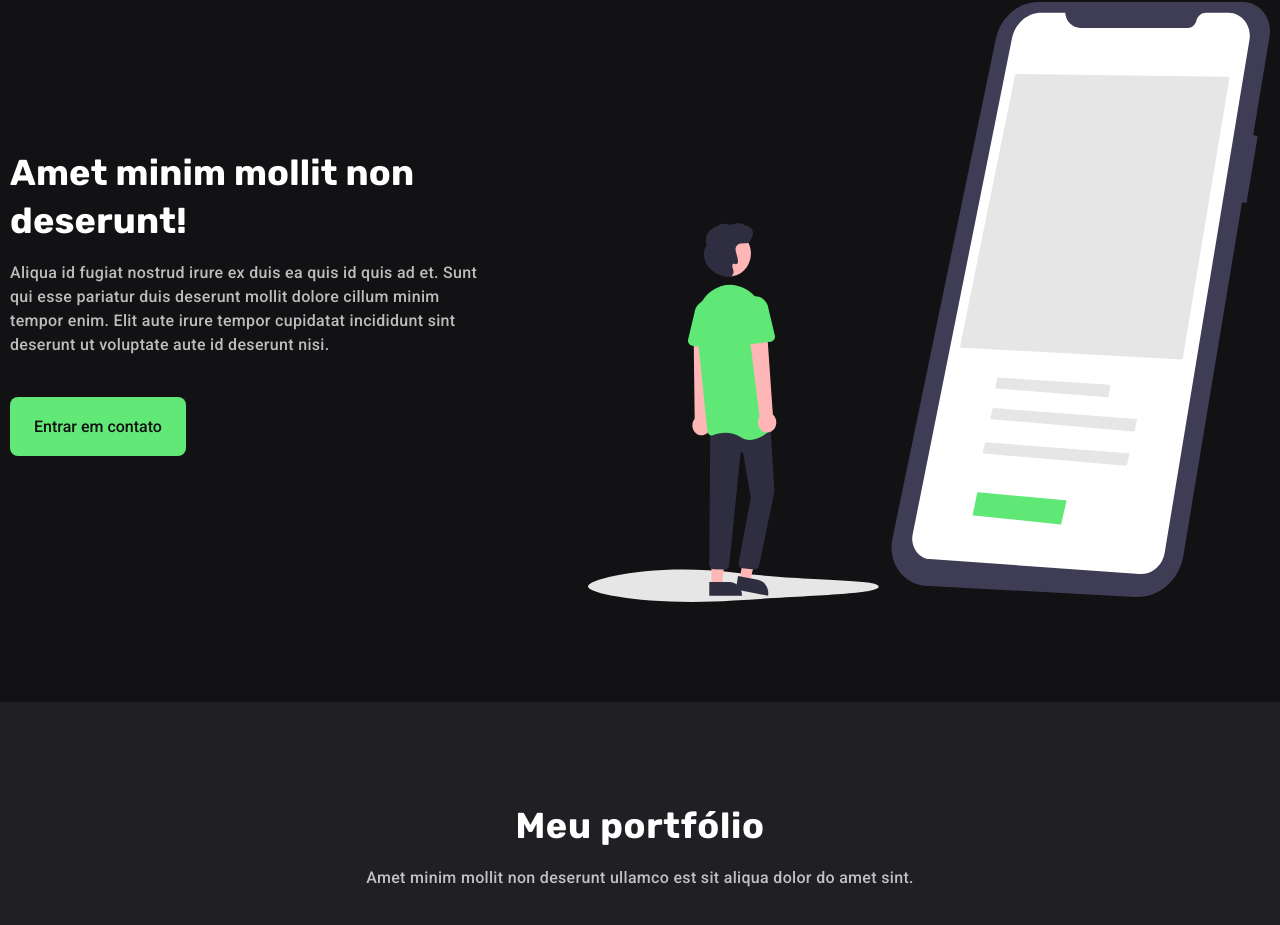
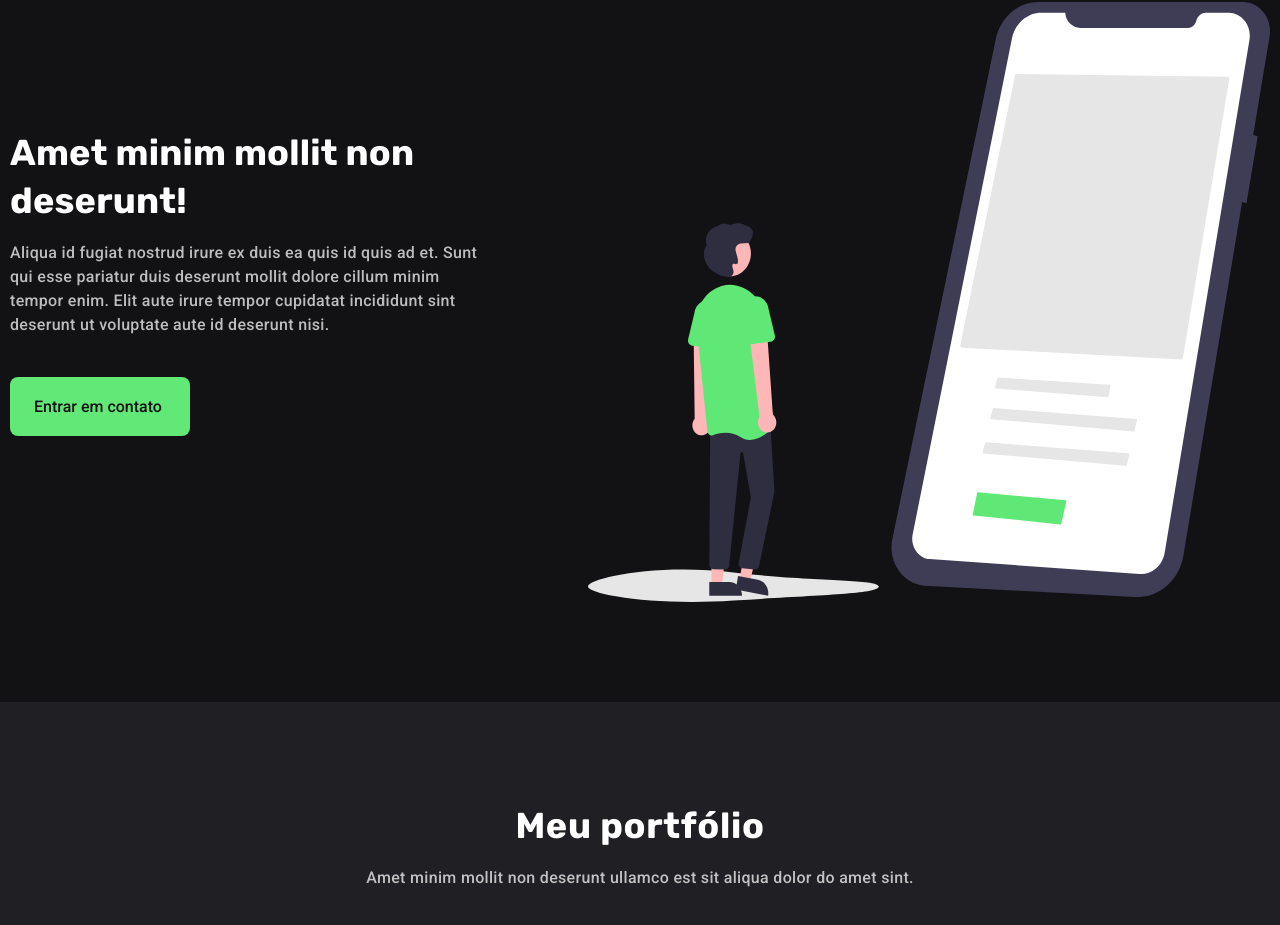
Before and after one commit to auggustus6/iniciodesign-web, a React (Vite) app: page / in a window 1280 px wide. Shown: the part 3454-4379 px from the top of the page. Built offline with nearby package versions, Linux system fonts and the light colour scheme.

Commit message:
Fix button fiveSection

```diff
--- a/src/components/Button/Button.jsx
+++ /dev/null
@@ -1,5 +0,0 @@
-const Button = ({ children, classname }) => {
-  return <button className={classname}>{children}</button>;
-};
-
-export default Button;
--- a/src/components/Button/Button.module.css
+++ /dev/null
@@ -1,38 +0,0 @@
-:root {
-  --primary: #61e876;
-}
-
-.btnPrimary {
-  padding: 1.2rem 2.4rem;
-  font-size: 16px;
-  font-weight: 500;
-  border-radius: 8px;
-  cursor: pointer;
-  transition: transform 0.3s ease;
-  background: var(--primary);
-  color: #121214;
-  border: none;
-}
-
-.btnPrimaryLarge {
-  padding: 2rem 2.4rem;
-  font-size: 16px;
-  font-weight: 500;
-  border-radius: 8px;
-  cursor: pointer;
-  transition: transform 0.3s ease;
-  background: var(--primary);
-  color: #121214;
-  border: none;
-}
-
-.btnPrimaryOutline {
-  font-size: 16px;
-  font-weight: 500;
-  border-radius: 8px;
-  padding: 2rem 2.4rem;
-  border: 1px solid var(--primary);
-  color: var(--primary);
-  background: black;
-  cursor: pointer;
-}
--- a/src/components/FiveSection/FiveSection.jsx
+++ b/src/components/FiveSection/FiveSection.jsx
@@ -1,6 +1,4 @@
 import styles from "./FiveSection.module.css";
-import stylesButton from "../Button/Button.module.css";
-import Button from "../Button/Button";
 import personAndPhone from "../../assets/personAndPhone.svg";
 
 const FiveSection = ({ text, paragraph }) => {
@@ -11,12 +9,16 @@ const FiveSection = ({ text, paragraph }) => {
           <div className={styles.contentText}>
             <h1>{text}</h1>
             <p>{paragraph}</p>
-            <Button classname={stylesButton.btnPrimaryLarge}>
+            <a className={styles.btnGreen} href="#portfolio">
               Entrar em contato
-            </Button>
+            </a>
           </div>
+
           <div className={styles.containerImg}>
-            <img src={personAndPhone} alt="Imagem de uma pessoa ao lado de um smartphone" />
+            <img
+              src={personAndPhone}
+              alt="Imagem de uma pessoa ao lado de um smartphone"
+            />
           </div>
         </div>
       </div>
--- a/src/components/FiveSection/FiveSection.module.css
+++ b/src/components/FiveSection/FiveSection.module.css
@@ -20,10 +20,32 @@
   justify-content: space-between;
 }
 
+.btnGreen {
+  padding: 2rem 2.4rem;
+  border-radius: 8px;
+  cursor: pointer;
+  transition: transform 0.3s ease;
+  background: var(--btnColor);
+  font-size: 1.6rem;
+  font-weight: 500;
+  color: #121214;
+  max-width: 18rem;
+  margin-bottom: 4rem;
+}
+
+.btnGreen:hover {
+  opacity: 0.9;
+}
+
 .contentText h1 {
   font-size: 3.6rem;
   line-height: 4.8rem;
   letter-spacing: 0.02rem;
+}
+
+.contentText {
+  display: flex;
+  flex-direction: column;
 }
 
 .contentText p {
--- a/src/components/NavBar/NavBar.module.css
+++ b/src/components/NavBar/NavBar.module.css
@@ -28,7 +28,6 @@ a {
   cursor: pointer;
   transition: transform 0.3s ease;
   background: var(--btn);
-
   border: none;
 }
 
--- a/src/components/SecondSection/SecondSection.jsx
+++ b/src/components/SecondSection/SecondSection.jsx
@@ -1,7 +1,5 @@
 import styles from "./SecondSection.module.css";
-import stylesButton from "../Button/Button.module.css";
 import group from "../../assets/group.svg";
-import Button from "../Button/Button";
 
 const SecondSection = ({ text, paragraph }) => {
   return (
```
